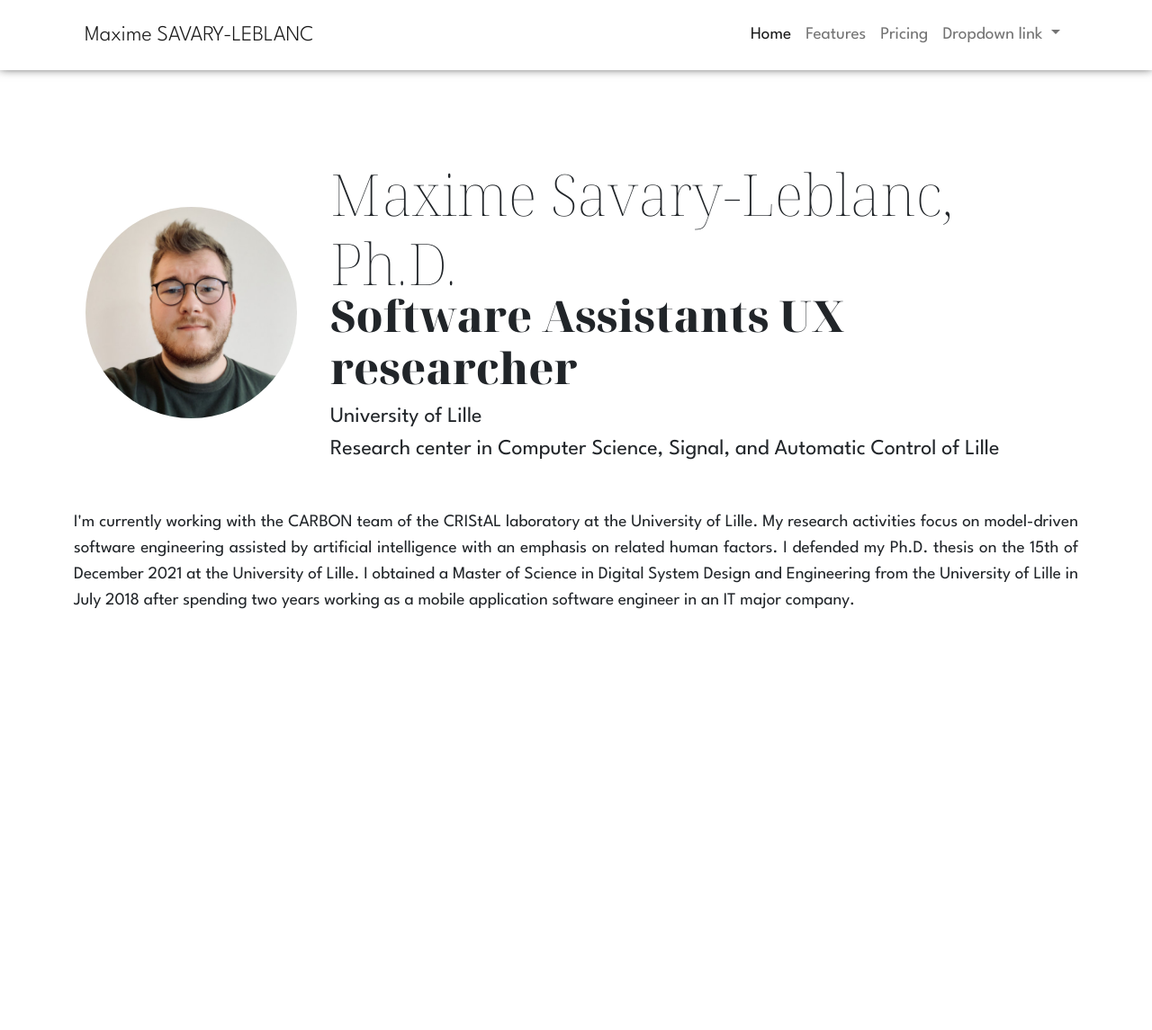
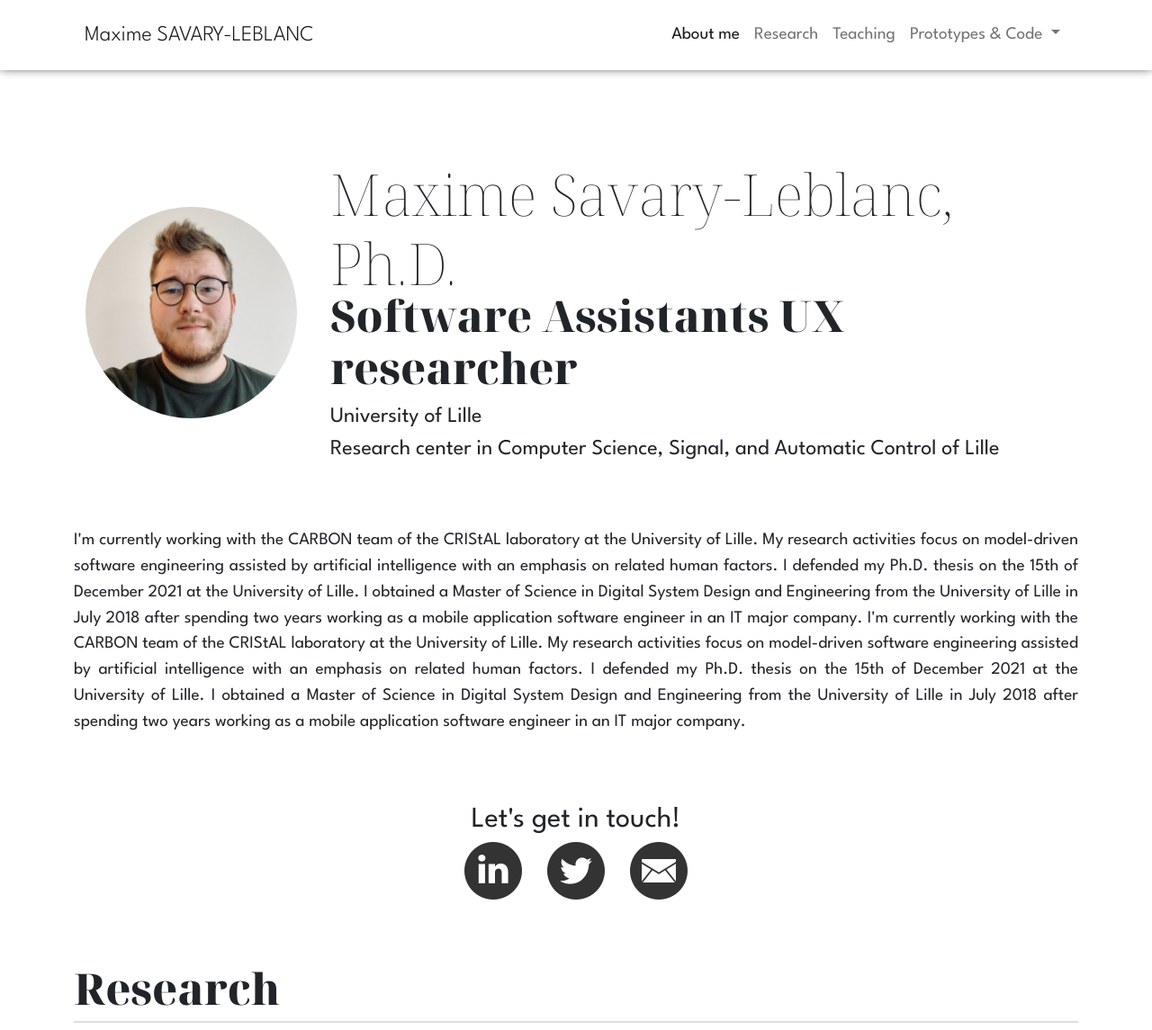
Before and after one commit to msavaryleblanc/msavaryleblanc.github.io, a plain HTML site: page index.html in a window 1280 px wide. Shown: the whole page at 90% size. Before the commit the page ends 800 px from the top, so only its background shows below. Drawn offline with nearby package versions, Linux system fonts and the light colour scheme.

Commit message:
Fill index

```diff
--- a/common.css
+++ b/common.css
@@ -40,3 +40,11 @@ h2{
     font-weight: bolder;
     margin-top: -1.1rem;
 }
+
+h3{
+    font-size: 3rem;
+    font-weight: bolder;
+    font-family: 'Noto Serif Display', serif;
+    padding-bottom: 8px;
+    border-bottom: 2px solid #dfdfdf;
+}
--- a/index.css
+++ b/index.css
@@ -1,6 +1,6 @@
 #name-container{
     margin-top: 100px;
-    margin-bottom: 50px;
+    margin-bottom: 70px;
 }
 
 #name-container > .row > div{
@@ -29,4 +29,16 @@
     font-family: 'League Spartan', serif;
     font-size: 1.2rem;
     text-align: justify;
+    margin-bottom: 70px;
 }
+
+#social{
+    font-family: 'League Spartan', serif;
+    font-size: 2rem;
+    text-align: center;
+    margin-bottom: 70px;
+}
+
+#social > img{
+    margin: 0 10px;
+}
--- a/index.html
+++ b/index.html
@@ -30,18 +30,18 @@
                 <div class="collapse navbar-collapse" id="navbarNavDropdown">
                     <ul class="navbar-nav">
                         <li class="nav-item">
-                            <a class="nav-link active" aria-current="page" href="#">Home</a>
+                            <a class="nav-link active" aria-current="page" href="#">About me</a>
                         </li>
                         <li class="nav-item">
-                            <a class="nav-link" href="#">Features</a>
+                            <a class="nav-link" href="#">Research</a>
                         </li>
                         <li class="nav-item">
-                            <a class="nav-link" href="#">Pricing</a>
+                            <a class="nav-link" href="#">Teaching</a>
                         </li>
                         <li class="nav-item dropdown">
                             <a class="nav-link dropdown-toggle" href="#" id="navbarDropdownMenuLink" role="button"
                                data-bs-toggle="dropdown" aria-expanded="false">
-                                Dropdown link
+                                Prototypes & Code
                             </a>
                             <ul class="dropdown-menu" aria-labelledby="navbarDropdownMenuLink">
                                 <li><a class="dropdown-item" href="#">Action</a></li>
@@ -72,7 +72,26 @@
     My research activities focus on model-driven software engineering assisted by artificial intelligence with an emphasis on related human factors.
     I defended my Ph.D. thesis on the 15th of December 2021 at the University of Lille.
     I obtained a Master of Science in Digital System Design and Engineering from the University of Lille in July 2018 after spending two years working as a mobile application software engineer in an IT major company.
+    I'm currently working with the CARBON team of the CRIStAL laboratory at the University of Lille.
+    My research activities focus on model-driven software engineering assisted by artificial intelligence with an emphasis on related human factors.
+    I defended my Ph.D. thesis on the 15th of December 2021 at the University of Lille.
+    I obtained a Master of Science in Digital System Design and Engineering from the University of Lille in July 2018 after spending two years working as a mobile application software engineer in an IT major company.
+
 </div>
+
+
+<div id="social" class="container">
+    Let's get in touch!<br>
+    <img src="img/icons/linkedin.png">
+    <img src="img/icons/twitter.png">
+    <img src="img/icons/email.png">
+</div>
+
+<div id="research" class="container">
+    <h3>Research</h3>
+</div>
+
+
 
 </div>
 
```
Also changed, not shown: img/icons/email.png (added), img/icons/linkedin.png (added), img/icons/twitter.png (added).
